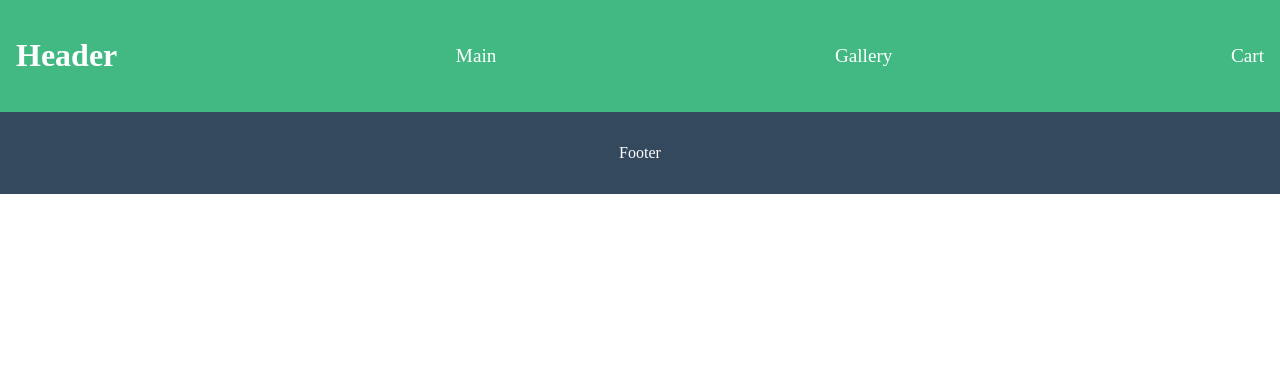
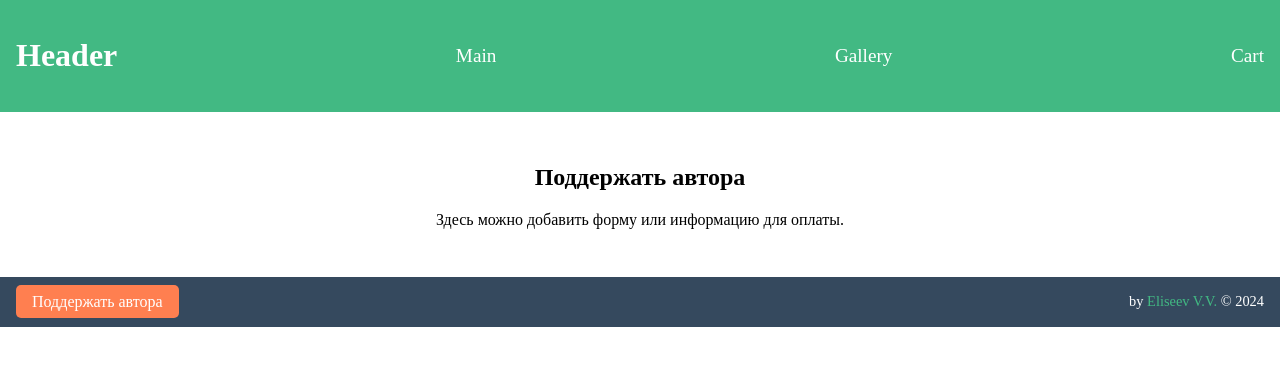
Before and after one commit to yvv4git/gallery, a Vue app: page /donate in a window 1280 px wide. Shown: the top 366 px of the page. Built offline with nearby package versions, Linux system fonts and the light colour scheme.

Commit message:
Add donate page

```diff
--- a/src/components/AppFooter.vue
+++ b/src/components/AppFooter.vue
@@ -1,21 +1,59 @@
 <template>
-  <footer>
-    <p>Footer</p>
+  <footer class="footer">
+    <div class="support-button">
+      <router-link to="/donate" class="support-link">Поддержать автора</router-link>
+    </div>
+    <div class="developer-info">
+      by <a href="https://example.com" target="_blank">Eliseev V.V.</a> ©
+      2024
+    </div>
   </footer>
 </template>
 
 <script>
-/* eslint-disable vue/multi-word-component-names */
 export default {
   name: "AppFooter",
 };
 </script>
 
 <style scoped>
-footer {
+.footer {
   background-color: #35495e;
   color: white;
   padding: 1rem;
   text-align: center;
+  display: flex;
+  justify-content: space-between;
+  align-items: center;
+}
+
+.support-button {
+  margin-right: 1rem;
+}
+
+.support-link {
+  background-color: #ff7f50;
+  color: white;
+  text-decoration: none;
+  padding: 0.5rem 1rem;
+  border-radius: 5px;
+  transition: background-color 0.3s;
+}
+
+.support-link:hover {
+  background-color: #ff6347;
+}
+
+.developer-info {
+  font-size: 0.9rem;
+}
+
+.developer-info a {
+  color: #42b983;
+  text-decoration: none;
+}
+
+.developer-info a:hover {
+  text-decoration: underline;
 }
 </style>
--- /dev/null
+++ b/src/components/content/DonatePage.vue
@@ -0,0 +1,19 @@
+<template>
+  <div class="donate-page">
+    <h2>Поддержать автора</h2>
+    <p>Здесь можно добавить форму или информацию для оплаты.</p>
+  </div>
+</template>
+
+<script>
+export default {
+  name: "DonatePage",
+};
+</script>
+
+<style scoped>
+.donate-page {
+  padding: 2rem;
+  text-align: center;
+}
+</style>
--- a/src/router/index.js
+++ b/src/router/index.js
@@ -2,6 +2,7 @@ import { createRouter, createWebHistory } from 'vue-router';
 import MainPage from '../components/content/MainPage.vue';
 import GalleryPage from '../components/content/GalleryPage.vue';
 import CartPage from '../components/content/CartPage.vue';
+import DonatePage from '../components/content/DonatePage.vue';
 
 const routes = [
     {
@@ -18,6 +19,11 @@ const routes = [
         path: '/cart',
         name: 'CartPage',
         component: CartPage
+    },
+    {
+        path: '/donate',
+        name: 'DonatePage',
+        component: DonatePage
     }
 ];
 
```
